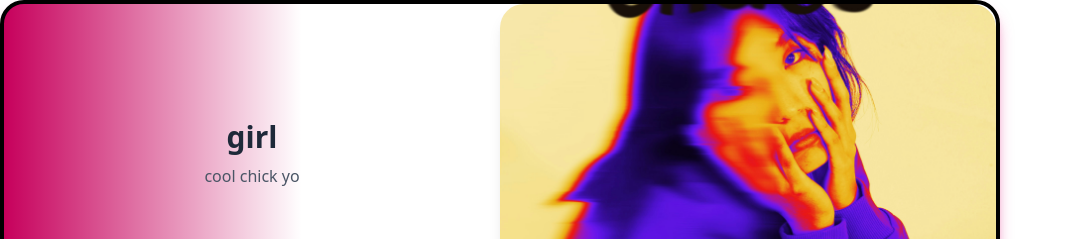
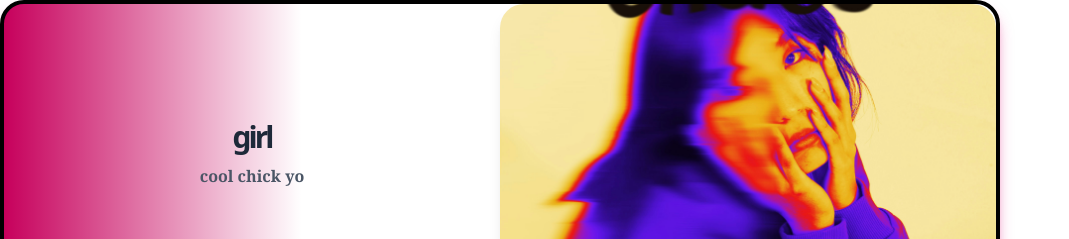
Before and after one commit to meethp20/beauticon, a React (Vite) app: page / in a window 1280 px wide. Shown: the top 239 px of the page, without its empty margins (0-1069 px from the left). Built offline with nearby package versions, Linux system fonts and the light colour scheme.

Commit message:
font update

```diff
--- a/src/components/Card.jsx
+++ b/src/components/Card.jsx
@@ -7,10 +7,10 @@ function Card({title, description,imageUrl, ...props}) {
 
     >
            <div className='text-black w-1/2 text-center flex items-center justify-center flex-col p-4'>
-             <h1 className='text-3xl font-bold mb-2 text-gray-800 '>
+             <h1 className='text-3xl font-bold -tracking-widest mb-2 text-gray-800 '>
                  {title}
              </h1>
-              <p className='text-gray-600 leading-relaxed'>
+              <p className='text-gray-600  font-serif font-bold leading-relaxed'>
                 {description}
               </p>
            </div>
```
